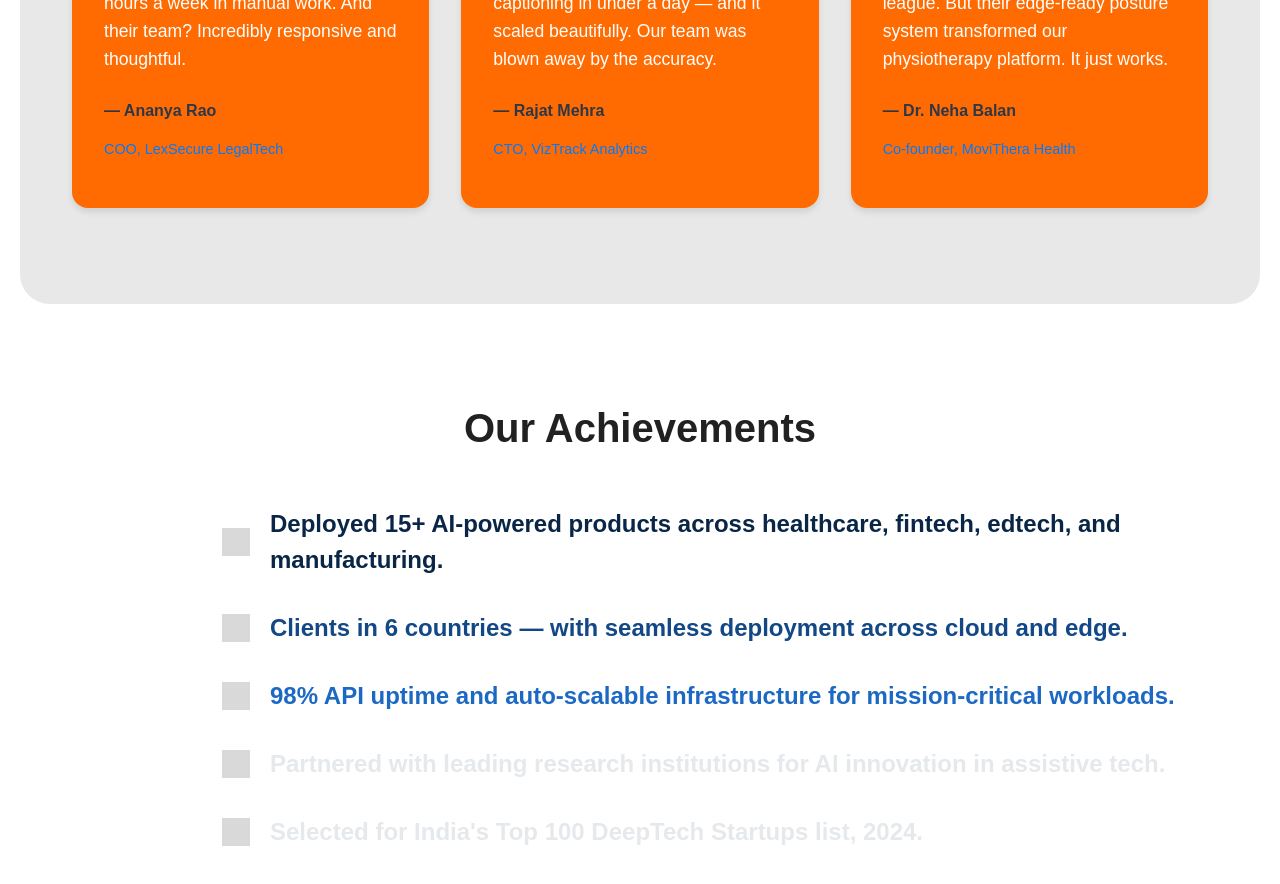
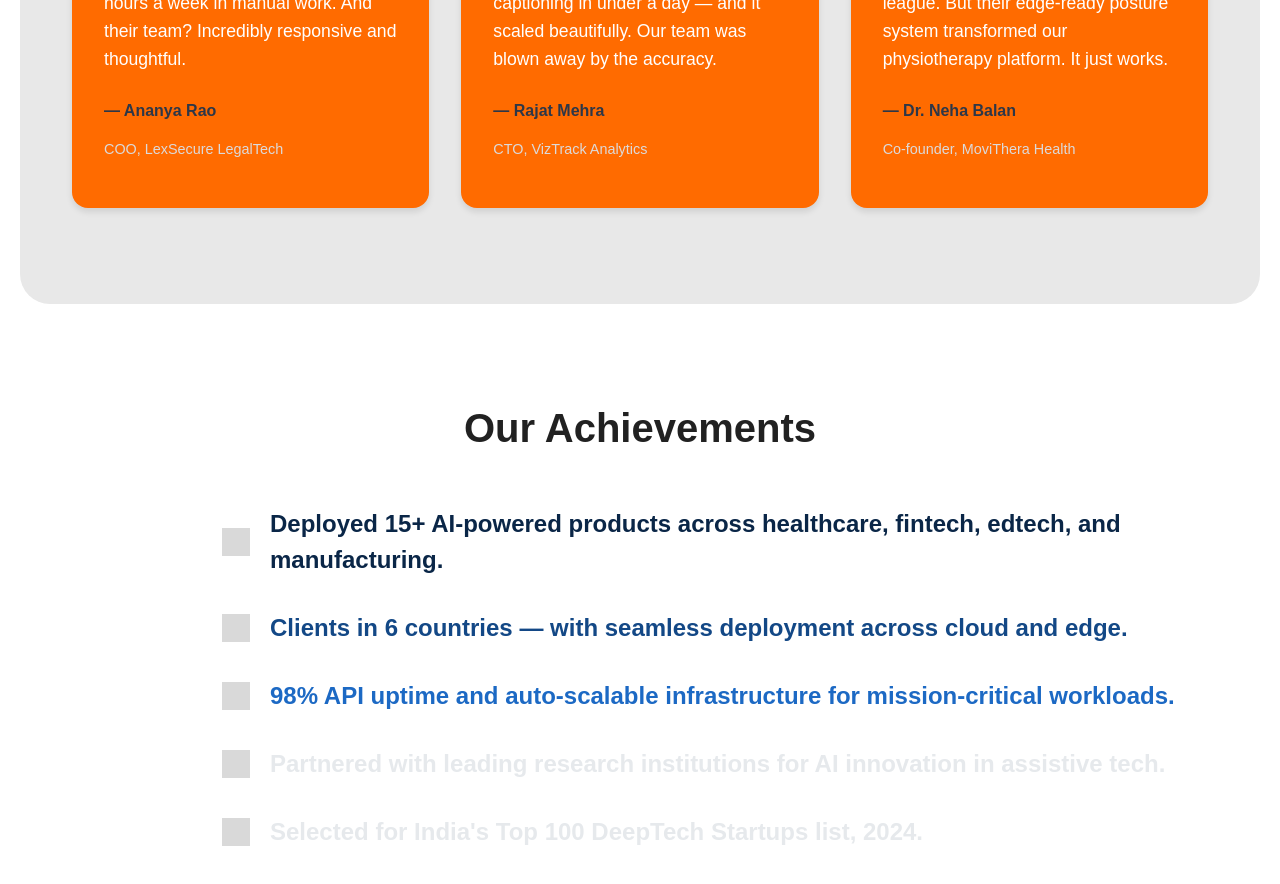
Before and after one commit to mithilesh042006/neuro_web, a React (Vite) app: page / in a window 1280 px wide. Shown: the part 2480-3364 px from the top of the page. Built offline with nearby package versions, Linux system fonts and the light colour scheme.

Commit message:
ourClient done

```diff
--- a/src/index.css
+++ b/src/index.css
@@ -848,7 +848,7 @@ body {
 }
 
 .testimonial-position {
-  color: #007AFF;
+  color: rgb(220, 218, 218);
   font-size: 0.9rem;
 }
 
```
